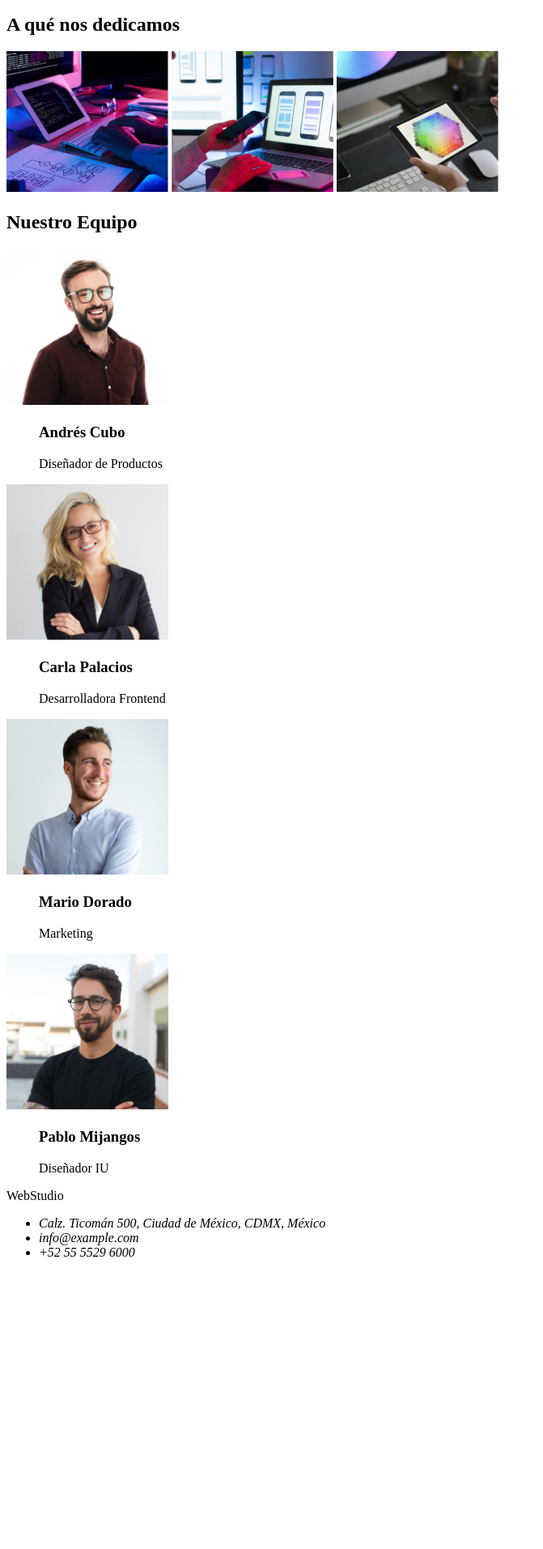
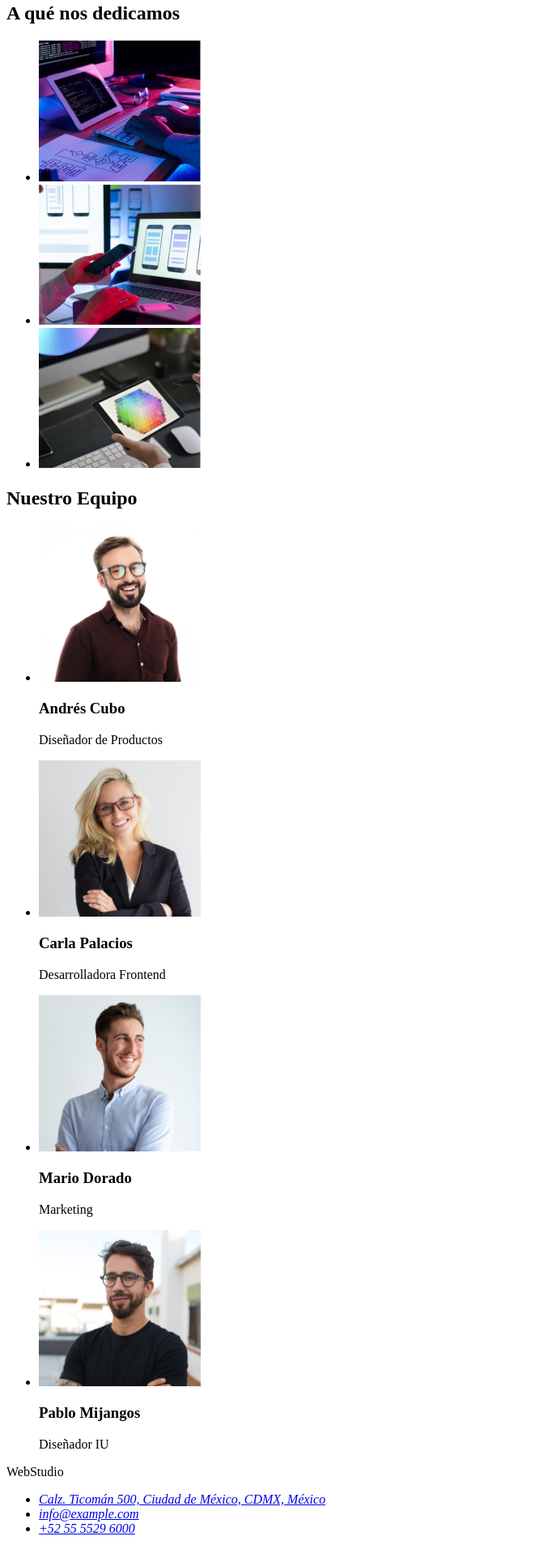
Before and after one commit to juan951218/goit-markup-hw-01old, a plain HTML site: page index.htm in a window 1280 px wide. Shown: the part 458-2371 px from the top of the page at 81% size, without its empty margins (0-671 px from the left). Before the commit the page ends 2030 px from the top, so only its background shows below. Drawn offline with Linux system fonts and the light colour scheme.

Commit message:
corrección tarea 1 html
ajustes y corrección de la tarea 1 html

```diff
--- a/index.htm
+++ b/index.htm
@@ -9,87 +9,111 @@
   <body>
     <header>
       <nav>
-        <a href="WebStudio"> WebStudio</a> <a href="Estudio">Estudio</a>
-        <a href="Portafolio">Portafolio</a> <a href="Contactos">Contactos</a>
+        <a href="#WebStudio"> WebStudio</a> <a href="#Estudio">Estudio</a>
+        <a href="#Portafolio">Portafolio</a> <a href="#Contactos">Contactos</a>
       </nav>
-        <a href="info@devstudio.com">info@devstudio.com</a>
-        <a href="+52 55 5529 6000">+52 55 5529 6000</a>
+      <a href="mailto:info@devstudio.com">info@devstudio.com</a>
+      <a href="tel:+52 55 5529 6000">+52 55 5529 6000</a>
     </header>
-    <div>
+    <section>
       <h1>SOLUCIONES EFICACES PARA SU NEGOCIO</h1>
-      <button name="boton1">Solicite nuestro servicio</button>
-    </div>
-    <div>
+      <button type="button" name="boton1">Solicite nuestro servicio</button>
+    </section>
+    <section>
+      <ul>
+        <li>
           <h3>ATENCIÓN A LOS DETALLES</h3>
           <p>
-        Nos adentramos en todos los detalles y procesos de su negocio, para así
-        desarrollar una solución a su medida.
+            Nos adentramos en todos los detalles y procesos de su negocio, para
+            así desarrollar una solución a su medida.
           </p>
+        </li>
+      </ul>
+      <ul>
+        <li>
           <h3>PUNTUALIDAD</h3>
           <p>
             Con nosotros, usted puede sentirse seguro y protegido. Un principio
             importante de la empresa: respetar su tiempo y respetar los plazos
             acordados.
           </p>
+        </li>
+      </ul>
+      <ul>
+        <li>
           <h3>PLANIFICACIÓN</h3>
           <p>
             Usted podrá observar y participar en cada fase del desarrollo y
             aplicación de soluciones.
           </p>
+        </li>
+      </ul>
+      <ul>
+        <li>
           <h3>TEGNOLOGÍA MODERNA</h3>
           <p>
-        Usamos herramientas innovadoras para resolver las tareas asignadas. Es
-        hora de simplificar los procesos laborales.
+            Usamos herramientas innovadoras para resolver las tareas asignadas.
+            Es hora de simplificar los procesos laborales.
           </p>
-    </div>
-    <div>
+        </li>
+      </ul>
+    </section>
+    <section>
       <h2>A qué nos dedicamos</h2>
-      <img src="./images/imagen 1.jpg" alt="Desarrollo" width="200" />
-      <img src="./images/imagen 2.jpg" alt="productos" width="200" />
-      <img src="./images/imagen 3.jpg" alt="Diseño" width="200" />
-    </div>
-    <div>
+      <ul>
+        <li><img src="./images/imagen_1.jpg" alt="Desarrollo" width="200" /></li>
+        <li><img src="./images/imagen_2.jpg" alt="productos" width="200" /></li>
+        <li><img src="./images/imagen_3.jpg" alt="Diseño" width="200" /></li>
+      </ul>
+    </section>
+    <section>
       <h2>Nuestro Equipo</h2>
-        <img
-          src="./images/imagen 4.jpg"
-          alt="diseñador de productos"
-          width="200"
-    </div>
       <ul>
+        <li>
+      <img src="./images/imagen_4.jpg" alt="Andres Cubo" width="200" />
         <h3>Andrés Cubo</h3>
         <p>Diseñador de Productos</p>
       </ul>
-      <img
-        src="./images/imagen 5.jpg"
-        alt="Desarrolladora frontal"
-        width="200"
-      />
+        </li>
       <ul>
+        <li>
+      <img src="./images/imagen_5.jpg" alt="Carla Palacios" width="200" />
         <h3>Carla Palacios</h3>
         <p>Desarrolladora Frontend</p>
+        </li>
       </ul>
-      <img
-        src="./images/imagen 6.jpg"
-        alt="trabajador en Marqueting"
-        width="200"
-      />
       <ul>
+        <li>
+      <img src="./images/imagen_6.jpg" alt="Mario Dorado" width="200" />
         <h3>Mario Dorado</h3>
         <p>Marketing</p>
+        </li>
       </ul>
-      <img src="./images/imagen 7.jpg" alt="Diseñador" width="200" />
       <ul>
+        <li>
+      <img src="./images/imagen_7.jpg" alt="Pablo Mijangos" width="200" />
         <h3>Pablo Mijangos</h3>
         <p>Diseñador IU</p>
+        </li>
       </ul>
-    </div>
+    </section>
     <footer>
       <p>WebStudio</p>
       <address>
         <ul>
-          <li>Calz. Ticomán 500, Ciudad de México, CDMX, México</li>
-          <li>info@example.com</li>
-          <li>+52 55 5529 6000</li>
+          <li>
+            <a
+              href="https://www.google.com/maps/place/Calz.+Ticom%C3%A1n+500,+La+Laguna+Ticoman,+Gustavo+A.+Madero,+07340+Ciudad+de+M%C3%A9xico,+CDMX,+M%C3%A9xico/@19.5102072,-99.1346799,17z/data=!3m1!4b1!4m5!3m4!1s0x85d1f9c66374d1dd:0x72c74207e8767392!8m2!3d19.5102022!4d-99.1324912?hl=es"
+            >
+              Calz. Ticomán 500, Ciudad de México, CDMX, México</a
+            >
+          </li>
+          <li>
+            <a href="mailto:info@example.com">info@example.com</a>
+          </li>
+          <li>
+            <a href="tel:+52 55 5529 6000">+52 55 5529 6000</a>
+          </li>
         </ul>
       </address>
     </footer>
```
Also changed, not shown: images/imagen_1.jpg (renamed from images/imagen 1.jpg), images/imagen_2.jpg (renamed from images/imagen 2.jpg), images/imagen_3.jpg (renamed from images/imagen 3.jpg), images/imagen_4.jpg (renamed from images/imagen 4.jpg), images/imagen_5.jpg (renamed from images/imagen 5.jpg), images/imagen_6.jpg (renamed from images/imagen 6.jpg), images/imagen_7.jpg (renamed from images/imagen 7.jpg). Lines whose indentation alone changed are shown as unchanged.
